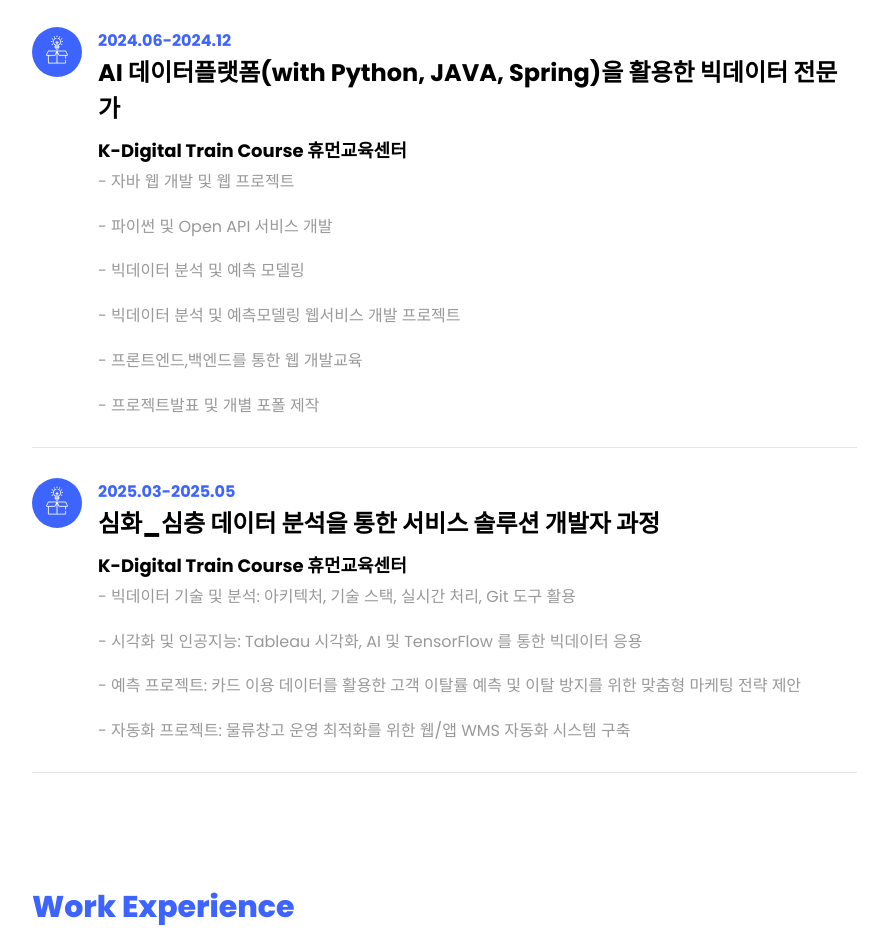
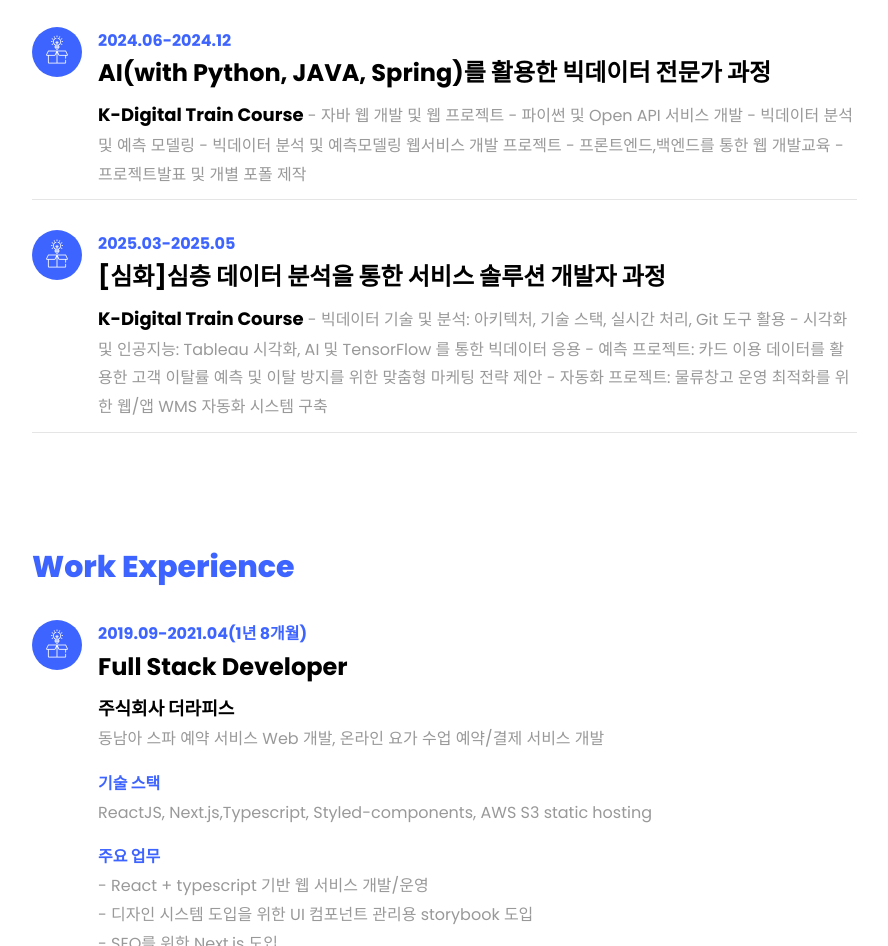
Before and after one commit to sunha-park/portfolio_page, a plain HTML site: page index.html in a window 1280 px wide. Shown: the part 2205-3151 px from the top of the page, without its empty margins (338-1226 px from the left). Drawn offline with Linux system fonts and the light colour scheme; files whose address does not match are found by name.

Commit message:
교육 수정

```diff
--- a/index.html
+++ b/index.html
@@ -201,14 +201,14 @@
 							</div>
 							<div class="text pl-3">
 								<span class="date">2024.06-2024.12</span>
-								<h2>AI 데이터플랫폼(with Python, JAVA, Spring)을 활용한 빅데이터 전문가</h2>
-								<span class="position">K-Digital Train Course 휴먼교육센터</span>
-								<p>- 자바 웹 개발 및 웹 프로젝트</p>
-								<p>- 파이썬 및 Open API 서비스 개발</p>
-								<p>- 빅데이터 분석 및 예측 모델링</p>
-								<p>- 빅데이터 분석 및 예측모델링 웹서비스 개발 프로젝트</p>
-								<p>- 프론트엔드,백엔드를 통한 웹 개발교육</p>
-								<p>- 프로젝트발표 및 개별 포폴 제작</p>
+								<h2>AI(with Python, JAVA, Spring)를 활용한 빅데이터 전문가 과정</h2>
+								<span class="position">K-Digital Train Course</span>
+								<span>- 자바 웹 개발 및 웹 프로젝트</span>
+								<span>- 파이썬 및 Open API 서비스 개발</span>
+								<span>- 빅데이터 분석 및 예측 모델링</span>
+								<span>- 빅데이터 분석 및 예측모델링 웹서비스 개발 프로젝트</span>
+								<span>- 프론트엔드,백엔드를 통한 웹 개발교육</span>
+								<span>- 프로젝트발표 및 개별 포폴 제작</span>
 							</div>
 						</div>
 						<div class="resume-wrap d-flex ftco-animate">
@@ -217,12 +217,12 @@
 							</div>
 							<div class="text pl-3">
 								<span class="date">2025.03-2025.05</span>
-								<h2>심화_심층 데이터 분석을 통한 서비스 솔루션 개발자 과정</h2>
-								<span class="position">K-Digital Train Course 휴먼교육센터</span>
-								<p>- 빅데이터 기술 및 분석: 아키텍처, 기술 스택, 실시간 처리, Git 도구 활용</p>
-								<p>- 시각화 및 인공지능: Tableau 시각화, AI 및 TensorFlow 를 통한 빅데이터 응용</p>
-								<p>- 예측 프로젝트: 카드 이용 데이터를 활용한 고객 이탈률 예측 및 이탈 방지를 위한 맞춤형 마케팅 전략 제안</p>
-								<p>- 자동화 프로젝트: 물류창고 운영 최적화를 위한 웹/앱 WMS 자동화 시스템 구축</p>
+								<h2>[심화]심층 데이터 분석을 통한 서비스 솔루션 개발자 과정</h2>
+								<span class="position">K-Digital Train Course</span>
+								<span>- 빅데이터 기술 및 분석: 아키텍처, 기술 스택, 실시간 처리, Git 도구 활용</span>
+								<span>- 시각화 및 인공지능: Tableau 시각화, AI 및 TensorFlow 를 통한 빅데이터 응용</span>
+								<span>- 예측 프로젝트: 카드 이용 데이터를 활용한 고객 이탈률 예측 및 이탈 방지를 위한 맞춤형 마케팅 전략 제안</span>
+								<span>- 자동화 프로젝트: 물류창고 운영 최적화를 위한 웹/앱 WMS 자동화 시스템 구축</span>
 							</div>
 						</div>
 					</div>
```
